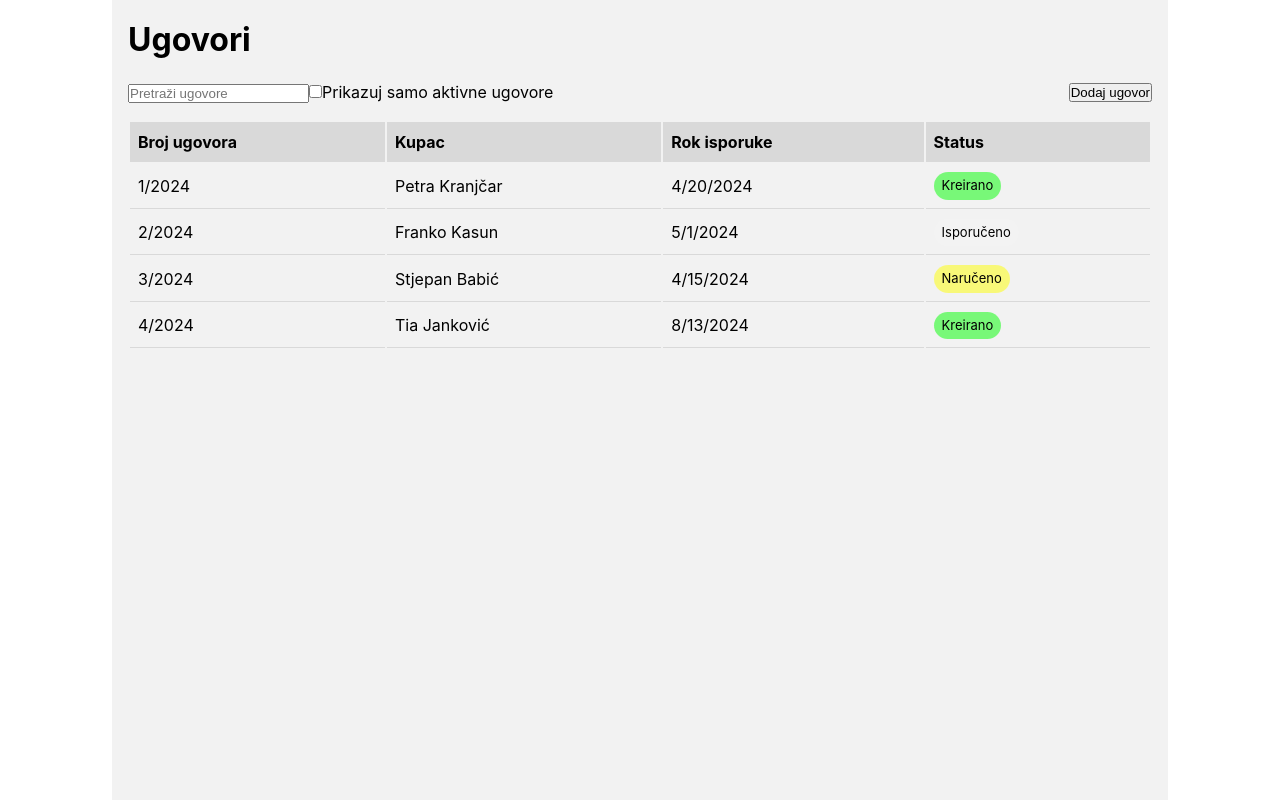
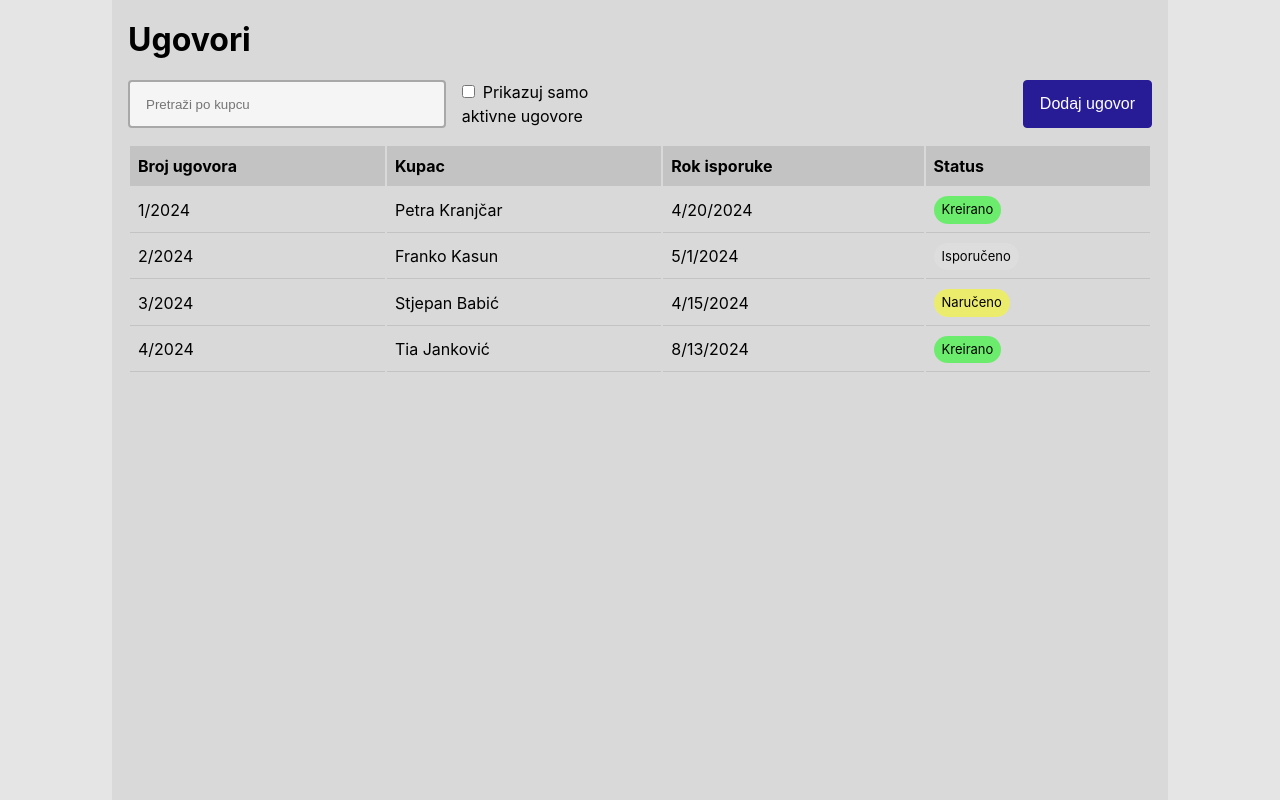
Before and after one commit to vmagjer/zadatak-omega-software-react, a React (Vite) app: page / in a window 1280 px wide. Built offline with nearby package versions, Linux system fonts and the light colour scheme.

Commit message:
style interactible elements

```diff
--- a/src/App.css
+++ b/src/App.css
@@ -19,7 +19,10 @@
       justify-content: space-between;
       align-items: center;
 
-
+      .left {
+        display: flex;
+        gap: 1rem;
+      }
     }
 
     table {
@@ -30,7 +33,11 @@
         padding: 0.5rem;
         background: rgba(0 0 0 / 10%);
       }
-
+      tbody {
+        tr:hover {
+          background-color: rgba(0 0 0 / 5%);
+          cursor: pointer;
+        }
         td {
           padding: 0.5rem;
           border-bottom: 1px solid rgba(0 0 0 / 10%);
@@ -38,9 +45,10 @@
       }
     }
   }
+}
 
 .status-tag {
-    background-color: rgba(255, 255, 255, 0.1);;
+  background-color: rgba(255, 255, 255, 0.1);
   border-radius: 10000px;
 
   display: inline-block;
@@ -61,3 +69,44 @@
     background-color: rgba(255, 255, 255, 0.1);
   }
 }
+
+.search-input {
+  padding: 0.5rem 1rem;
+  border-radius: 0.25rem;
+  border: 2px solid #a8a8a8;
+  width: 100%;
+
+  background-color: #f5f5f5;
+  &:hover,
+  &:focus {
+      background-color: #fff;
+  }
+}
+
+.checkbox-input {
+  input[type="checkbox"] {
+    margin-right: 0.5rem;
+  }
+
+  &:hover,
+  &:focus {
+    cursor: pointer;
+  }
+}
+
+.button {
+  border-radius: 0.25rem;
+  border: 1px solid rgb(40, 28, 150);
+  background-color: rgb(40, 28, 150);
+  color: white;
+
+  height: 48px;
+  padding: 0.5rem 1rem;
+  font-size: medium;
+
+  &:hover,
+  &:focus {
+    background-color: rgb(33, 24, 117);
+    cursor: pointer;
+  }
+}
--- a/src/App.tsx
+++ b/src/App.tsx
@@ -38,18 +38,19 @@ function App() {
       <div className="container">
         <h1>Ugovori</h1>
         <div className="meta-interactives">
-          <div>
+          <div className="left">
             <input
+              className="search-input"
               type="text"
-              placeholder="Pretraži ugovore"
+              placeholder="Pretraži po kupcu"
               onChange={handleSearch}
             />
-            <label htmlFor="active">
-              <input type="checkbox" checked={active} onChange={handleActive} />
+            <label htmlFor="active" className="checkbox-input">
+              <input type="checkbox" id="active" checked={active} onChange={handleActive} />
               Prikazuj samo aktivne ugovore
             </label>
           </div>
-          <button>Dodaj ugovor</button>
+          <button className="button">Dodaj ugovor</button>
         </div>
         <div className="table-container">
           <table>
@@ -65,6 +66,7 @@ function App() {
               {contracts.map((contract) => (
                 <tr key={contract.id}>
                   <td>{contract.contractNumber}</td>
+                  {/* TODO: Highlight search strings */}
                   <td>{contract.customerName}</td>
                   <td>{contract.deliveryDate.toLocaleDateString()}</td>
                   <td>
--- a/src/api/contracts.ts
+++ b/src/api/contracts.ts
@@ -1,4 +1,4 @@
-import delay from "../utils/delay"
+// import delay from "../utils/delay"
 
 export type ContractStatus = "KREIRANO" | "NARUČENO" | "ISPORUČENO"
 
@@ -81,14 +81,13 @@ export const getContracts = async (filters: {
   return mockContracts.map(transformContract).filter((contract) => {
     if (
       filters.customerName &&
-      !contract.customerName.includes(filters.customerName)
+      !contract.customerName
+        .toLocaleLowerCase()
+        .includes(filters.customerName.toLocaleLowerCase())
     ) {
       return false
     }
-    if (
-      filters.isActive &&
-      isActive(contract.status) !== filters.isActive
-    ) {
+    if (filters.isActive && isActive(contract.status) !== filters.isActive) {
       return false
     }
     return true
--- a/src/index.css
+++ b/src/index.css
@@ -15,3 +15,7 @@
   margin: 0;
   padding: 0;
 }
+
+body {
+  background-color: rgba(0 0 0 / 10%);
+}
```
Lines whose indentation alone changed are shown as unchanged.
